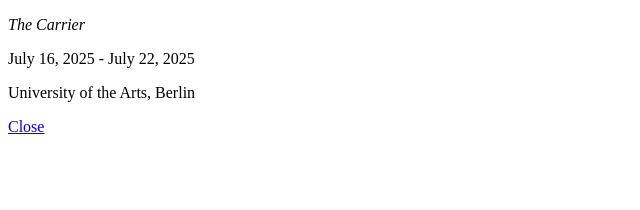
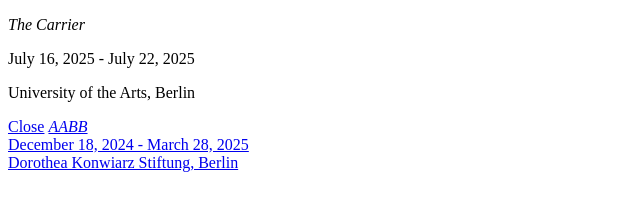
Before and after one commit to aishaaltenhofen/AA, a plain HTML site: page The Carrier.html in a window 1280 px wide. Shown: the whole page, without its empty margins (0-640 px from the left). Drawn offline with Linux system fonts and the light colour scheme.

Commit message:
Update The Carrier.html

```diff
--- a/The Carrier.html
+++ b/The Carrier.html
@@ -10,5 +10,6 @@
   <p>July 16, 2025 - July 22, 2025</p>
   <p>University of the Arts, Berlin</p>
   <a href="index.html" >Close</a>
+  <a href="AABB.html" ><em>AABB</em><br>December 18, 2024 - March 28, 2025<br>Dorothea Konwiarz Stiftung, Berlin</p></a>
 </body>
 </html>
```
